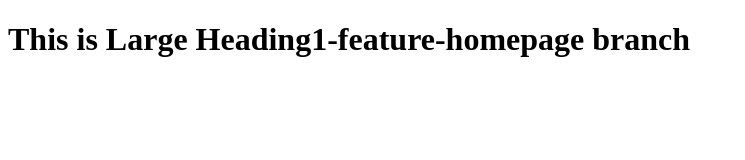
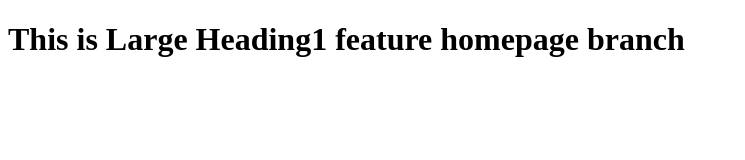
Before and after one commit to Santhoshiakula/git-demo2, a plain HTML site: page index.html in a window 1280 px wide. Shown: the whole page, without its empty margins (0-745 px from the left). Drawn offline with Linux system fonts and the light colour scheme.

Commit message:
Update index.html content

```diff
--- a/index.html
+++ b/index.html
@@ -6,6 +6,6 @@
     <title>Git Document</title>
 </head>
 <body>
-    <h1>This is Large Heading1-feature-homepage branch</h1>
+    <h1>This is Large Heading1 feature homepage branch</h1>
 </body>
 </html>
```
